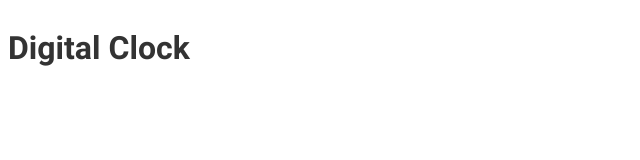
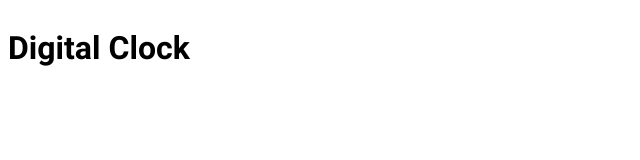
Before and after one commit to RomaSamkov/digital-clock, a website built with Parcel: page src/index.html in a window 1280 px wide. Shown: the whole page, without its empty margins (0-640 px from the left). Built offline with nearby package versions, Linux system fonts and the light colour scheme.

Commit message:
Update main.css

```diff
--- a/src/css/main.css
+++ b/src/css/main.css
@@ -50,10 +50,10 @@ body {
   font-family: var(--userfont);
   font-size: var(--regular-text);
   line-height: var(--lineheight);
-  color: var(--text);
+  /* color: var(--text);
   min-width: 320px;
   position: relative;
-  overflow-x: hidden;
+  overflow-x: hidden; */
 }
 
 body,
```
